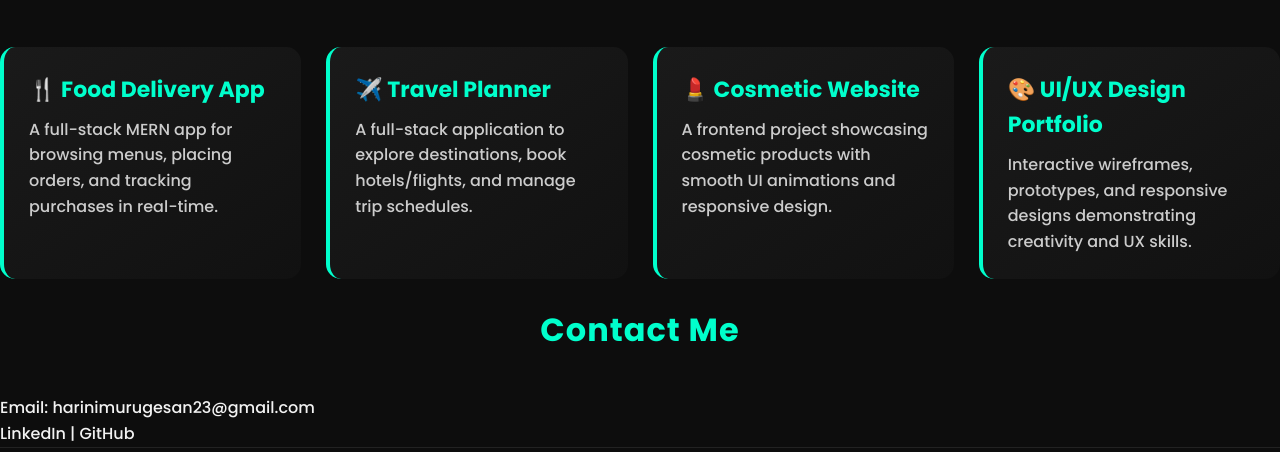
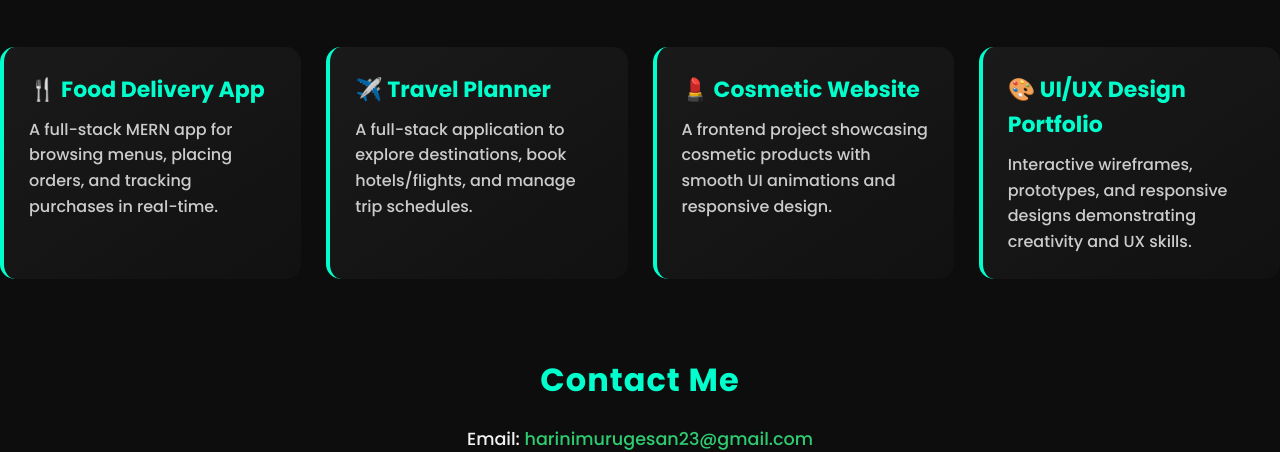
Before and after one commit to harinimurugesan23/harini-portfolio, a plain HTML site: page index.html in a window 1280 px wide. Shown: the part 507-959 px from the top of the page. Drawn offline with Linux system fonts and the light colour scheme.

Commit message:
style.css

```diff
--- a/style.css
+++ b/style.css
@@ -25,6 +25,32 @@ a {
 a:hover {
   color: #00ffcc;
   transform: scale(1.05);
+}
+
+.contact {
+  text-align: center;
+  margin: 50px 0;
+}
+
+.contact h2 {
+  font-size: 2rem;
+  margin-bottom: 20px;
+}
+
+.contact p {
+  font-size: 1.1rem;
+  margin: 10px 0;
+}
+
+.contact a {
+  color: #2ecc71; /* Green theme */
+  text-decoration: none;
+  font-weight: 500;
+  transition: color 0.3s;
+}
+
+.contact a:hover {
+  color: #27ae60; /* Darker green on hover */
 }
 
 /* ===============================
```
